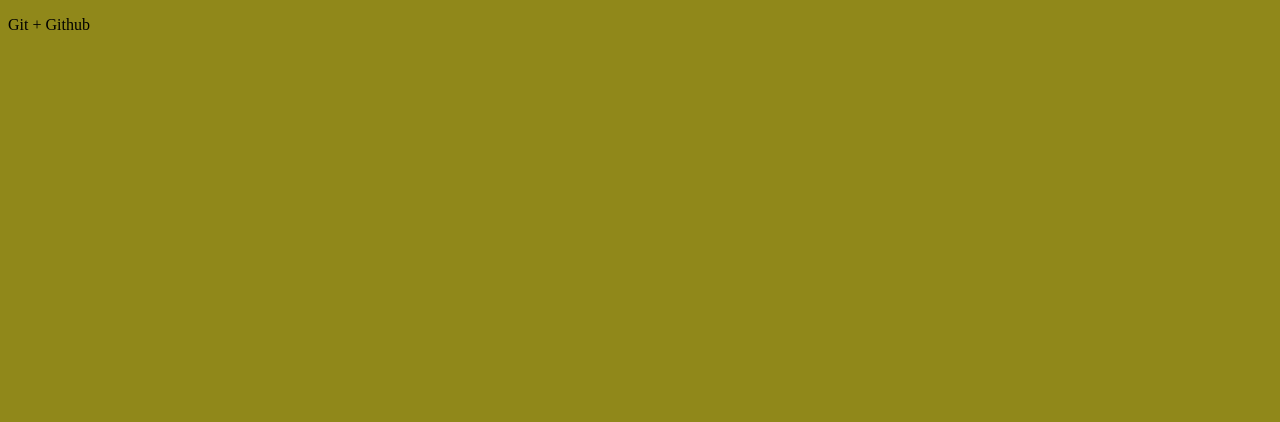
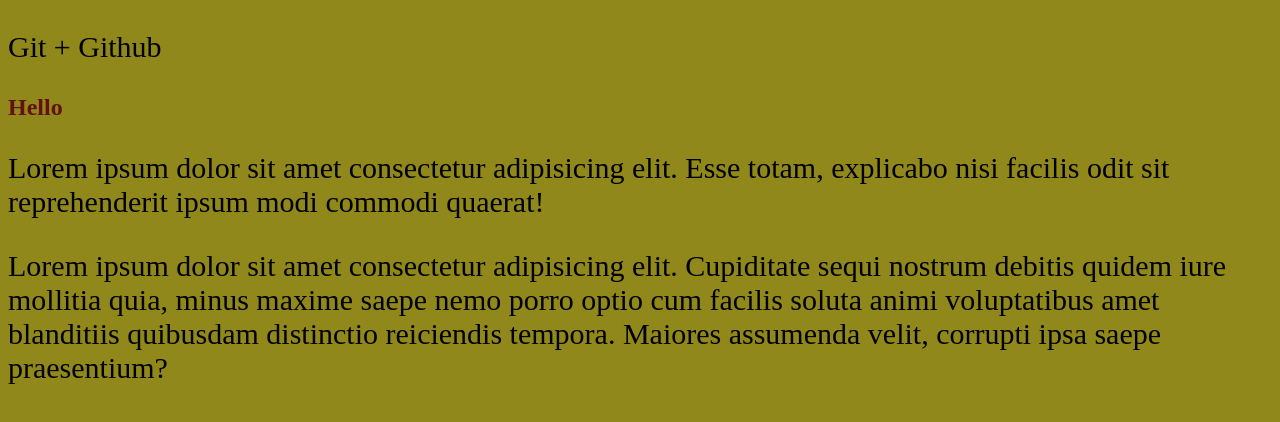
Before and after one commit to Brillionb/git-repo, a plain HTML site: page index.html in a window 1280 px wide. Drawn offline with Linux system fonts and the light colour scheme.

Commit message:
Наши новые изменения

```diff
--- a/css/style.css
+++ b/css/style.css
@@ -1,3 +1,9 @@
 body {
     background-color: rgb(144, 136, 26);
 }
+h2 {
+    color: rgb(100, 17, 17);
+}
+p {
+font-size: 30px;
+}
--- a/index.html
+++ b/index.html
@@ -1,5 +1,6 @@
 <!DOCTYPE html>
 <html lang="en">
+
 <head>
     <meta charset="UTF-8">
     <meta http-equiv="X-UA-Compatible" content="IE=edge">
@@ -7,7 +8,14 @@
     <link rel="stylesheet" href="css/style.css">
     <title>Работа с Git</title>
 </head>
+
 <body>
     <p>Git + Github</p>
+    <h2>Hello</h2>
+    <p>Lorem ipsum dolor sit amet consectetur adipisicing elit. Esse totam, explicabo nisi
+        facilis odit sit reprehenderit ipsum modi commodi quaerat!</p>
+        <p>Lorem ipsum dolor sit amet consectetur adipisicing elit. Cupiditate sequi nostrum debitis quidem iure mollitia quia, minus maxime saepe nemo porro optio cum facilis soluta animi voluptatibus
+             amet blanditiis quibusdam distinctio reiciendis tempora. Maiores assumenda velit, corrupti ipsa saepe praesentium?</p>
 </body>
+
 </html>
```
